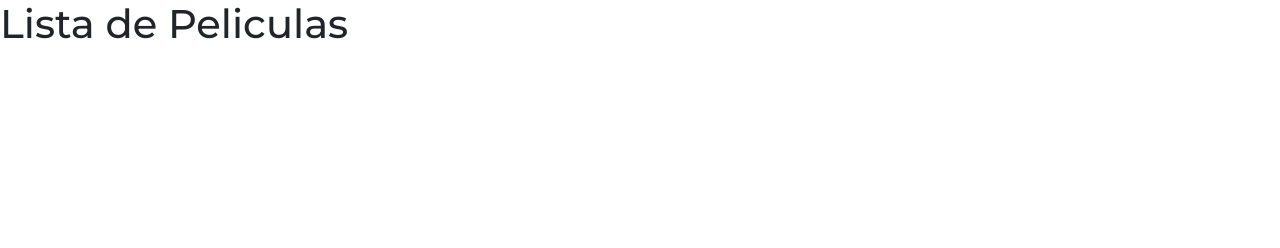
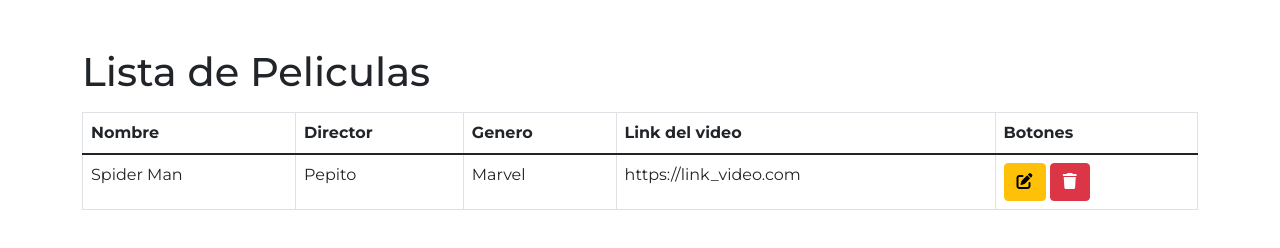
Before and after one commit to linder3hs/codigo-web-13, a plain HTML site: page semana7/dia1/reto12/lista.html in a window 1280 px wide. Drawn offline with nearby package versions, Linux system fonts and the light colour scheme; some packages are replaced by stand-ins of ours; a script that the page names is missing.

Commit message:
yt validations

```diff
--- a/semana7/dia1/reto12/lista.html
+++ b/semana7/dia1/reto12/lista.html
@@ -27,7 +27,41 @@
     <link rel="stylesheet" href="./index.css" />
   </head>
   <body>
-    <h1>Lista de Peliculas</h1>
+    <section class="container mt-5">
+      <h1>Lista de Peliculas</h1>
+      <div class="mt-3 table-responsive">
+        <table class="table table-bordered table-hover">
+          <thead>
+            <tr>
+              <th>Nombre</th>
+              <th>Director</th>
+              <th>Genero</th>
+              <th>Link del video</th>
+              <th>Botones</th>
+            </tr>
+          </thead>
+          <tbody>
+            <tr>
+              <td>Spider Man</td>
+              <td>Pepito</td>
+              <td>Marvel</td>
+              <td>https://link_video.com</td>
+              <td>
+                <div>
+                  <button class="btn btn-warning">
+                    <i class="fas fa-edit"></i>
+                  </button>
+                  <button class="btn btn-danger">
+                    <i class="fas fa-trash"></i>
+                  </button>
+                </div>
+              </td>
+            </tr>
+          </tbody>
+        </table>
+      </div>
+    </section>
+
     <script
       src="https://cdn.jsdelivr.net/npm/bootstrap@5.1.3/dist/js/bootstrap.bundle.min.js"
       integrity="sha384-ka7Sk0Gln4gmtz2MlQnikT1wXgYsOg+OMhuP+IlRH9sENBO0LRn5q+8nbTov4+1p"
```
